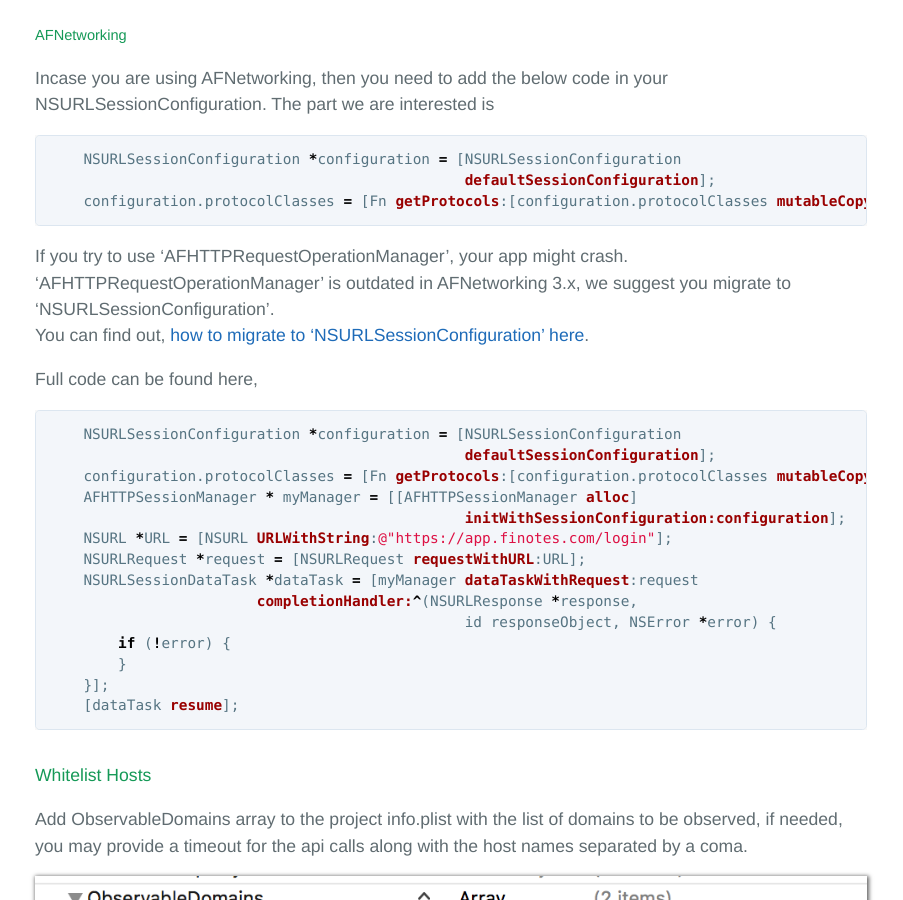
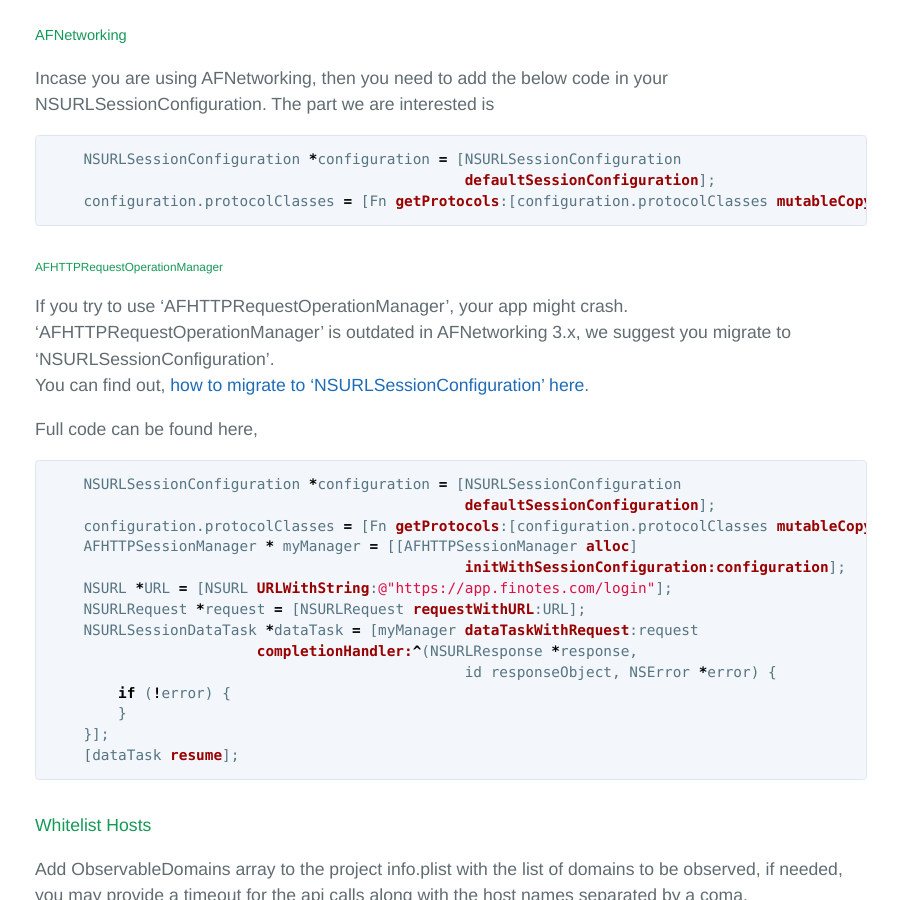
Before and after one commit to finotes/finotes.github.io, a Jekyll site: the page built from _posts/2018-01-19-ios-docs.md, in a window 1280 px wide and 900 px high, scrolled down 3253 px. Shown: the whole window, without its empty margins (189-1092 px from the left). Built offline with Jekyll 4.4.1, drawn with Linux system fonts in a browser that asks for light colours; some web fonts are replaced.

Commit message:
Update 2018-01-19-ios-docs.md

````diff
--- a/_posts/2018-01-19-ios-docs.md
+++ b/_posts/2018-01-19-ios-docs.md
@@ -129,6 +129,7 @@ The part we are interested is
     configuration.protocolClasses = [Fn getProtocols:[configuration.protocolClasses mutableCopy] ];
 ```
 
+###### AFHTTPRequestOperationManager
 If you try to use 'AFHTTPRequestOperationManager', your app might crash.
 'AFHTTPRequestOperationManager' is outdated in AFNetworking 3.x, we suggest you migrate to 'NSURLSessionConfiguration'.
 You can find out, [how to migrate to 'NSURLSessionConfiguration' here](https://github.com/AFNetworking/AFNetworking/wiki/AFNetworking-3.0-Migration-Guide).
````
